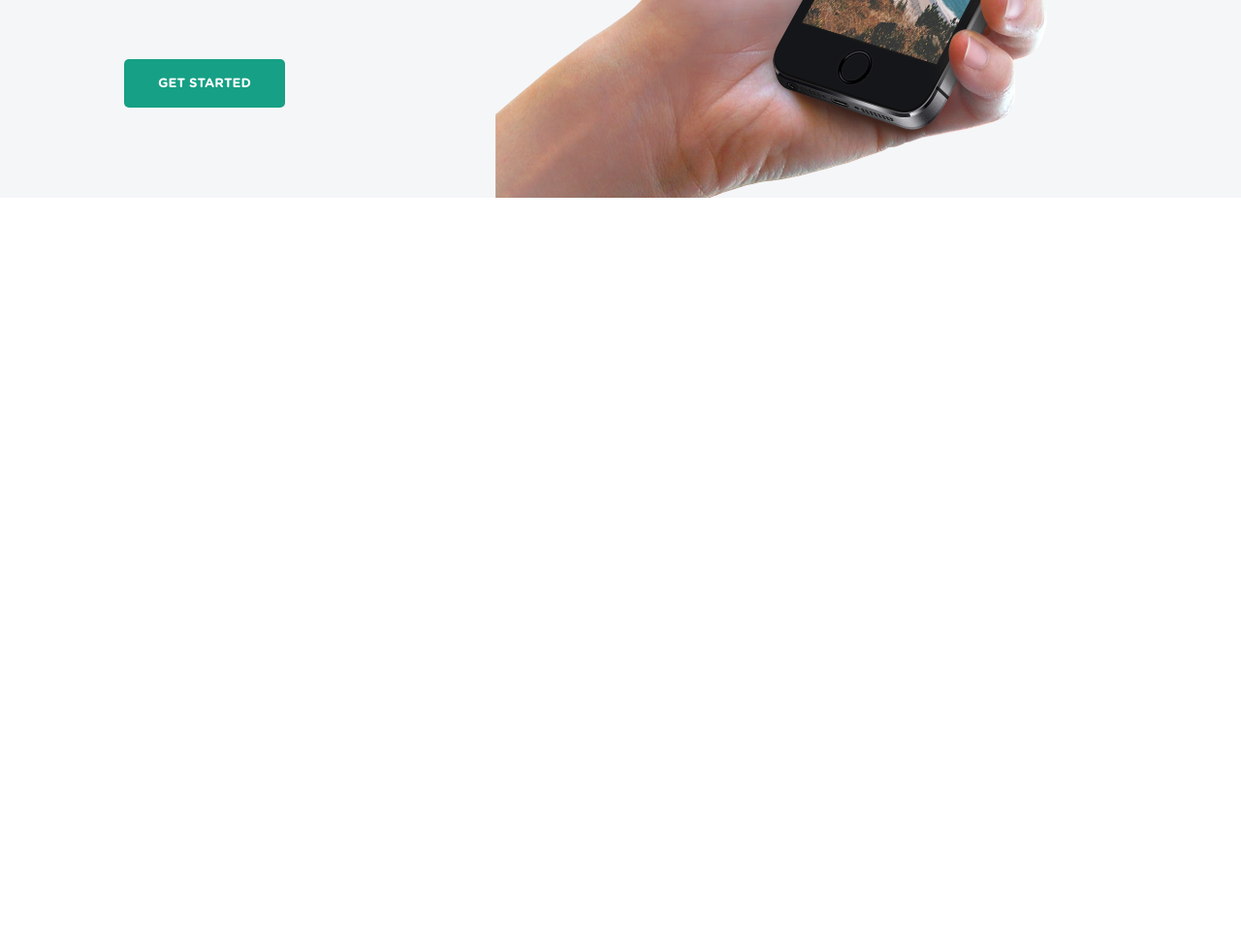
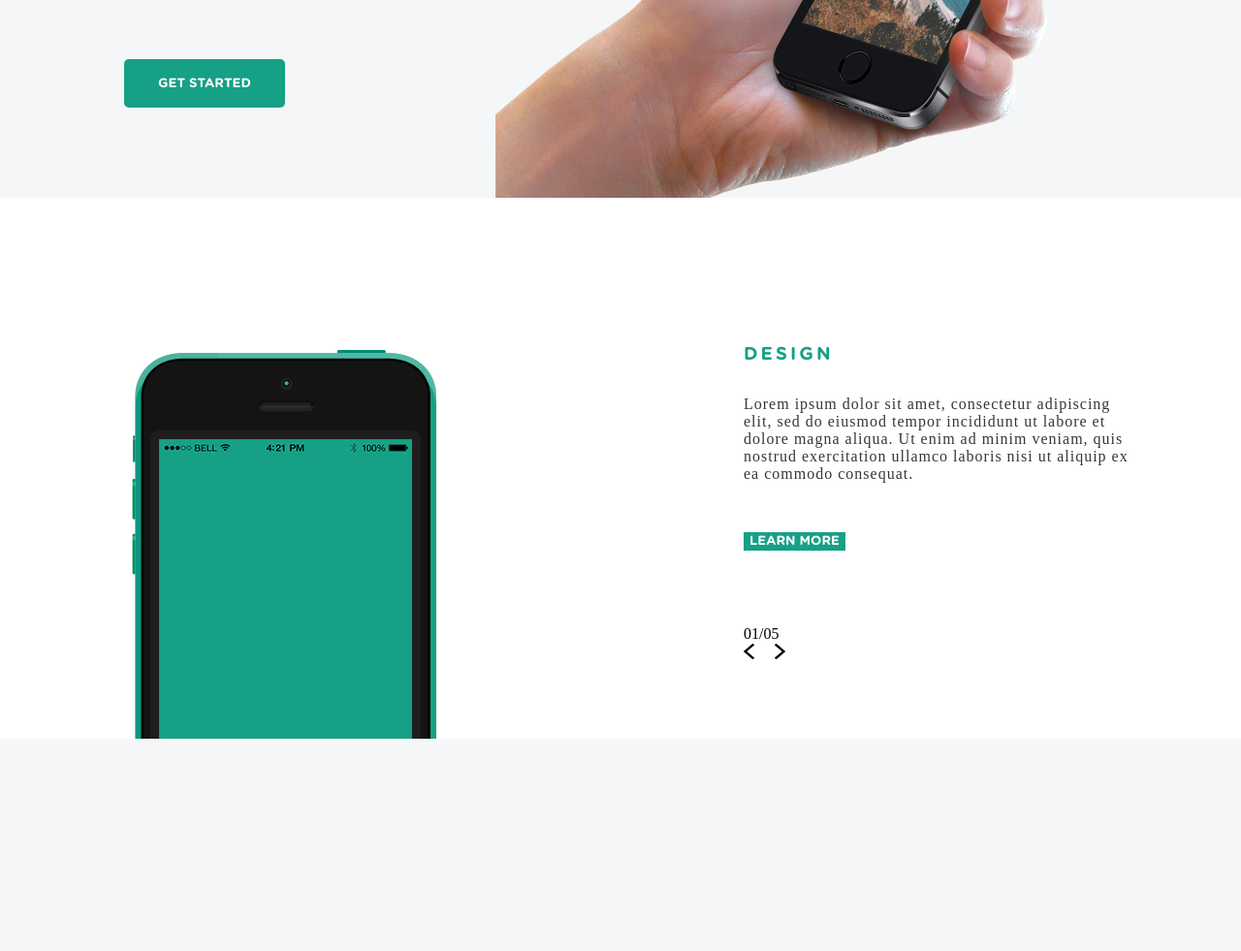
Before and after one commit to OlegVitiuk/DataRootProject, a plain HTML site: page index.html in a window 1280 px wide. Shown: the part 1035-2016 px from the top of the page at 97% size. Drawn offline with Linux system fonts and the light colour scheme.

Commit message:
third part without PF

```diff
--- a/css/style.css
+++ b/css/style.css
@@ -184,28 +184,60 @@ nav{
 }
 .iphone2{
     left:511px;
-
 }
-
-
-
-
-
-
-
-
-
-
-
-
-
-
-
-
-
-
 .third{
     background:url(../images/third.jpg);
     height:558px;
     overflow: hidden;
+    position: relative;
 }
+.thirdDesign, .buttonForDesign, .textForDesign, .thirdDate, .thirdAngles , .leftAngle, .rightAngle{
+    left:767px;
+    position: absolute;
+}
+.thirdDesign{
+    font-family: "GothamRoundedBold";
+    color: #16a085;
+    letter-spacing: 3px;
+    font-size: 14pt;
+    top: 150px;
+}
+.textForDesign{
+    top:204px;
+    width:403px;
+    font-family: "Gotham Rounded Book";
+    letter-spacing: 1px;
+    color: #373737;
+}
+.buttonForDesign{
+    border: 0px;
+    font-family: "GothamRoundedBold";
+    background-color: #16a085;
+    color: #ffffff;
+    top:345px;
+}
+.iphone3{
+    position: absolute;
+    left: 136px;
+    top: 157px;
+}
+.thirdDate{
+    top: 441px;
+    left: 767px;
+}
+
+.leftAngle{
+    top:460px;
+    left:767px;
+}
+.rightAngle{
+    top:460px;
+    left: 799px;
+}
+
+.fourth{
+    background:url(../images/fourth.png);
+    height:483px;
+    overflow: hidden;
+    position: relative;
+}
--- a/index.html
+++ b/index.html
@@ -39,6 +39,22 @@
             <img class="iphone2" src="./images/iphone2.png" alt="iphone in the hand">
         </div>
         <div class="third">
+            <p class="thirdDesign">DESIGN</p>
+            <p class="textForDesign">Lorem ipsum dolor sit amet, consectetur adipiscing elit,
+                sed do eiusmod tempor incididunt ut labore et dolore
+                magna aliqua. Ut enim ad minim veniam, quis
+                nostrud exercitation ullamco laboris nisi
+                ut aliquip ex ea commodo consequat.</p>
+            <button class="buttonForDesign">LEARN MORE</button>
+            <img class="iphone3" src="./images/iphone3.png" alt="green iphone">
+            <p class="thirdDate">01/05</p>
+            <img class="leftAngle" src="./images/leftHand.png" alt="left angle">
+            <img class="rightAngle" src="./images/rightHand.png" alt="right angle">
+        </div>
+        <div class="fourth">
+
+
+
 
         </div>
 
```
Also changed, not shown: images/fourth.png (added), images/iphone3.png (added), images/leftHand.png (added), images/rightHand.png (added).
